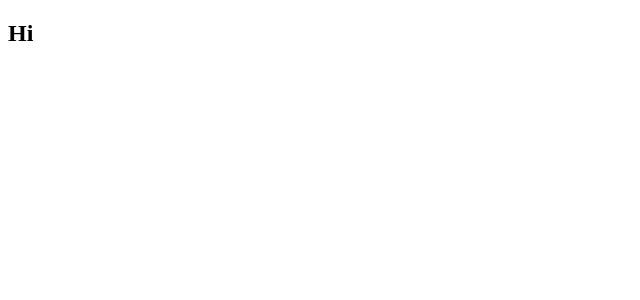
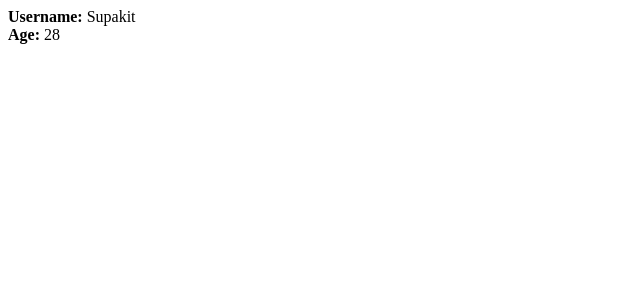
Before and after one commit to Newtepos/vue-cmp-communication-assignment-problem, a Vue app: page / in a window 1280 px wide. Shown: the top 300 px of the page, without its empty margins (0-640 px from the left). Built offline with nearby package versions, Linux system fonts and the light colour scheme.

Commit message:
Add: Active User Funtionality

```diff
--- a/src/App.vue
+++ b/src/App.vue
@@ -1,10 +1,25 @@
 <template>
-<h2>Hi</h2></template>
+  <active-user
+    v-for="user in users"
+    :key="user.id"
+    :id="user.id"
+    :username="user.name"
+    :age="user.age"
+  ></active-user>
+</template>
 
 <script>
 export default {
-    data() {
-
-    },
-}
+  data() {
+    return {
+      users: [
+        {
+          id: "Supakit",
+          name: "Supakit",
+          age: 28,
+        },
+      ],
+    };
+  },
+};
 </script>
--- a/src/components/ActiveUser.vue
+++ b/src/components/ActiveUser.vue
@@ -1,13 +1,25 @@
 <template>
-    <div>
-        <span><strong>Username: </strong></span>
-         <span><strong>Age: </strong></span>
-    </div>
+  <div>
+    <div><strong>Username: </strong>{{ username }}</div>
+    <div><strong>Age: </strong>{{ age }}</div>
+  </div>
 </template>
 
 <script>
 export default {
-    data() {
+  props: {
+    id: {
+      type: String,
+      required: true,
     },
-}
+    username: {
+      type: String,
+      required: true,
+    },
+    age: {
+      type: Number,
+      required: true,
+    },
+  },
+};
 </script>
```
